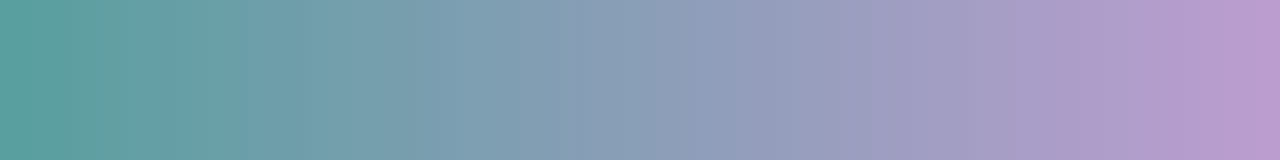
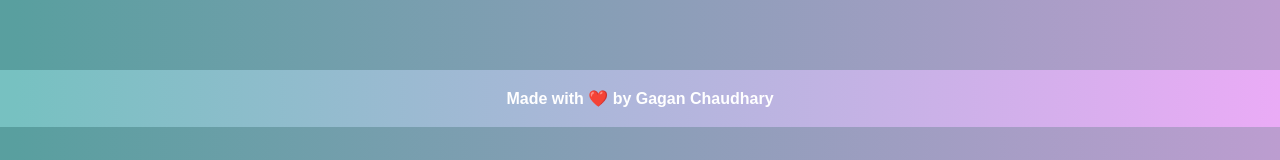
Before and after one commit to GaganChaudhary6378/Quizzee, a React (Vite) app: page / in a window 1280 px wide. Shown: the part 637-797 px from the top of the page. Built offline with nearby package versions, Linux system fonts and the light colour scheme; no server answers.

Commit message:
completed

```diff
--- a/package.json
+++ b/package.json
@@ -10,6 +10,7 @@
   },
   "dependencies": {
     "react": "^18.2.0",
+    "react-confetti": "^6.1.0",
     "react-dom": "^18.2.0"
   },
   "devDependencies": {
--- a/src/App.jsx
+++ b/src/App.jsx
@@ -1,6 +1,7 @@
 import React from "react";
 import Start from "./Start";
 import Questions from "./Questions";
+import Confetti from "react-confetti";
 import { nanoid } from "../nanoid/index.browser";
 
 export default function App() {
@@ -82,6 +83,7 @@ export default function App() {
 //   console.log(ques)
   return (
     <main>
+        {isHeld && <Confetti/>}
       {start ? (
         <div>
           <img className="img1" src="blobs.png" />
--- /dev/null
+++ b/src/Footer.jsx
@@ -0,0 +1,9 @@
+import React from "react";
+
+export default function Footer(){
+    return (
+        <div className="footer">
+            <h2 className="footer-text">Made with ❤️ by <a href ="https://github.com/GaganChaudhary6378">Gagan Chaudhary</a></h2>
+        </div>
+    )
+}
--- a/src/index.css
+++ b/src/index.css
@@ -3,6 +3,7 @@
 }
 body {
   margin: 0;
+  overflow-x: hidden;
   background: linear-gradient(90deg, #599f9f 1.18%, #bc9dd0 100%);
   font-family: "Karla", sans-serif;
 }
@@ -142,6 +143,9 @@ max-height: fit-content;
 border: 0.794239px solid #4D5B9E;
 border-radius: 7.94239px;
 }
+.answer:hover{
+  cursor: pointer;
+}
 .selected{
     background-color: #D6DBF5;
 }
@@ -154,3 +158,23 @@ border-radius: 7.94239px;
     background-color: #F8BCBC;
     border: 1px solid #F8BCBC;
 }
+.footer {
+  background: linear-gradient(90deg, #77c1c1 1.18%, #eaabf6 100%);
+  display: flex;
+  padding-top: 5px;
+  padding-bottom: 6px;
+  margin-top: 82px;
+  justify-content: center;
+  color: white;
+}
+.footer-text {
+  font-family: sans-serif;
+  font-size: 1rem;
+}
+.footer-text > a{
+    text-decoration: none;
+    color: white;
+}
+.footer-text > a:hover{
+    color: yellow;
+}
--- a/src/main.jsx
+++ b/src/main.jsx
@@ -1,8 +1,12 @@
 import React from 'react'
 import ReactDOM from 'react-dom/client'
 import App from './App'
+import Footer from './Footer'
 import './index.css'
 
 ReactDOM.createRoot(document.getElementById('root')).render(
+  <div>
     <App />
+    <Footer/>
+    </div>
 )
```
Also changed, not shown: 1 other file (tests, documents, lock files or other folders).
